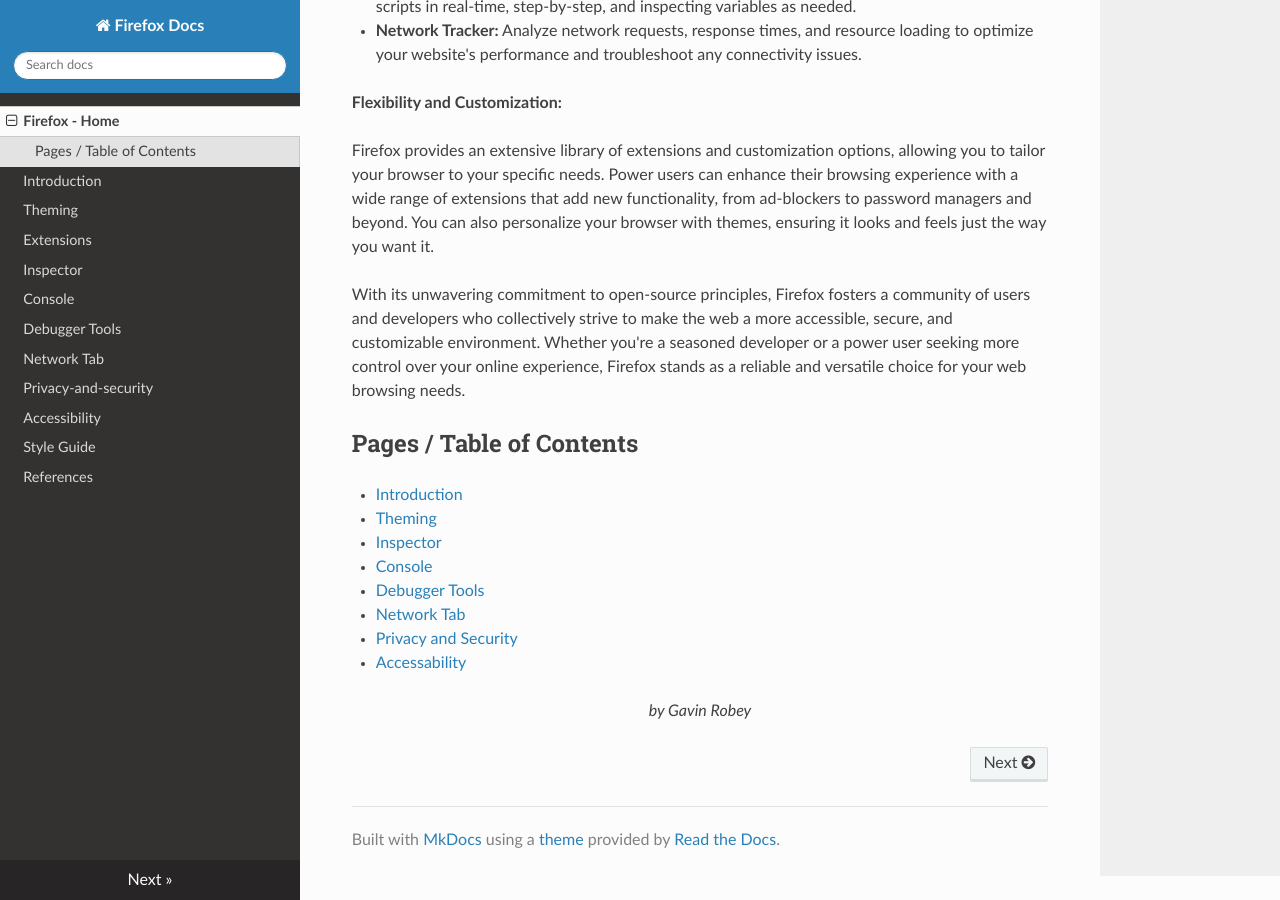
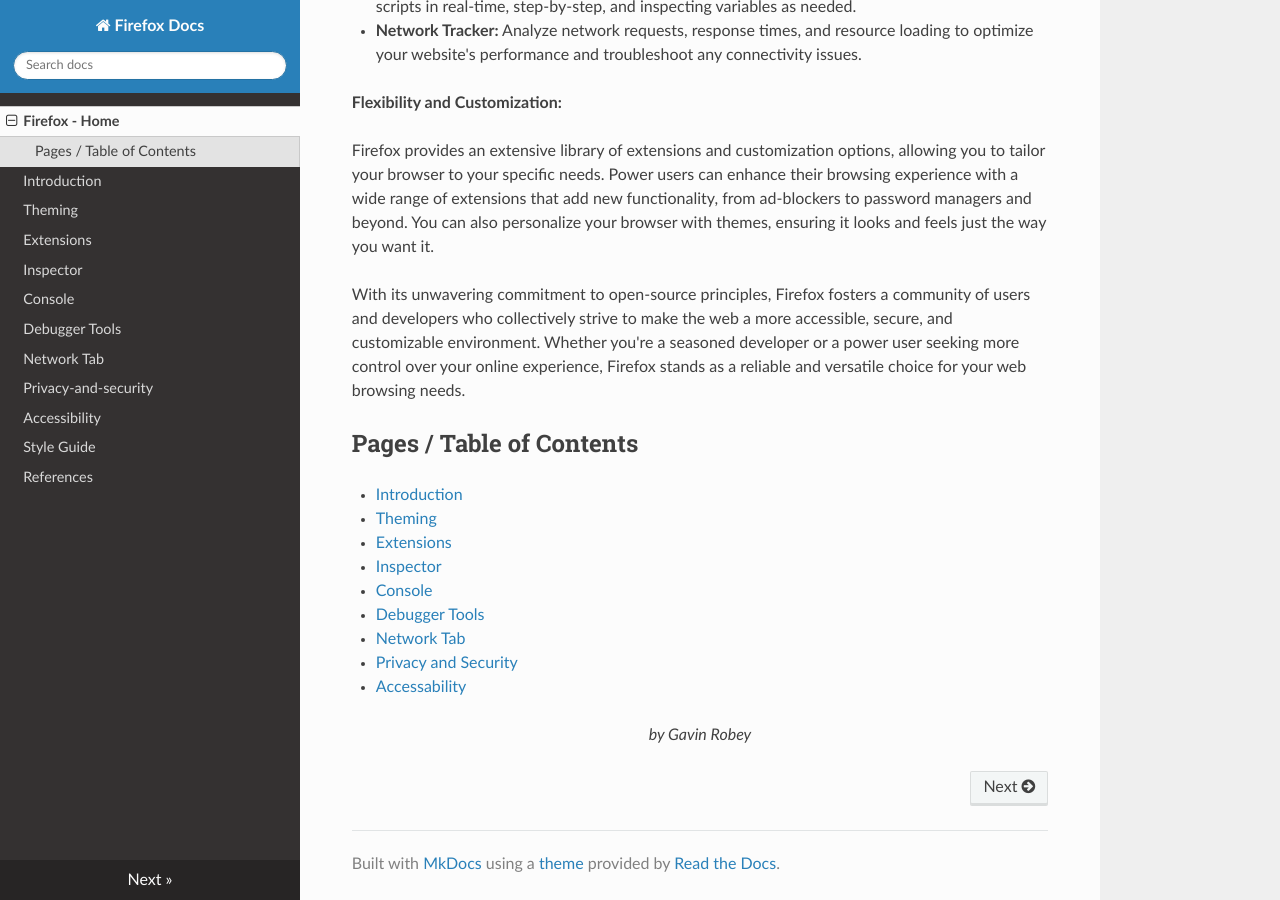
Before and after one commit to atkinjac000/firefox-docs, an MkDocs documentation site: the page built from docs/index.md, in a window 1280 px wide and 900 px high, scrolled down 878 px. Built offline with MkDocs 1.6.1, drawn with Linux system fonts in a browser that asks for light colours; nearby versions of some CDN libraries.

Commit message:
finsihed

```diff
--- a/docs/index.md
+++ b/docs/index.md
@@ -31,6 +31,7 @@ With its unwavering commitment to open-source principles, Firefox fosters a comm
 ## Pages / Table of Contents
 - [Introduction](introduction.md)
 - [Theming](theming.md)
+- [Extensions](extensions.md)
 - [Inspector](inspector.md)
 - [Console](console.md)
 - [Debugger Tools](debugger.md)
```
Also changed, not shown: docs/introduction.md (+2 -0 lines).
